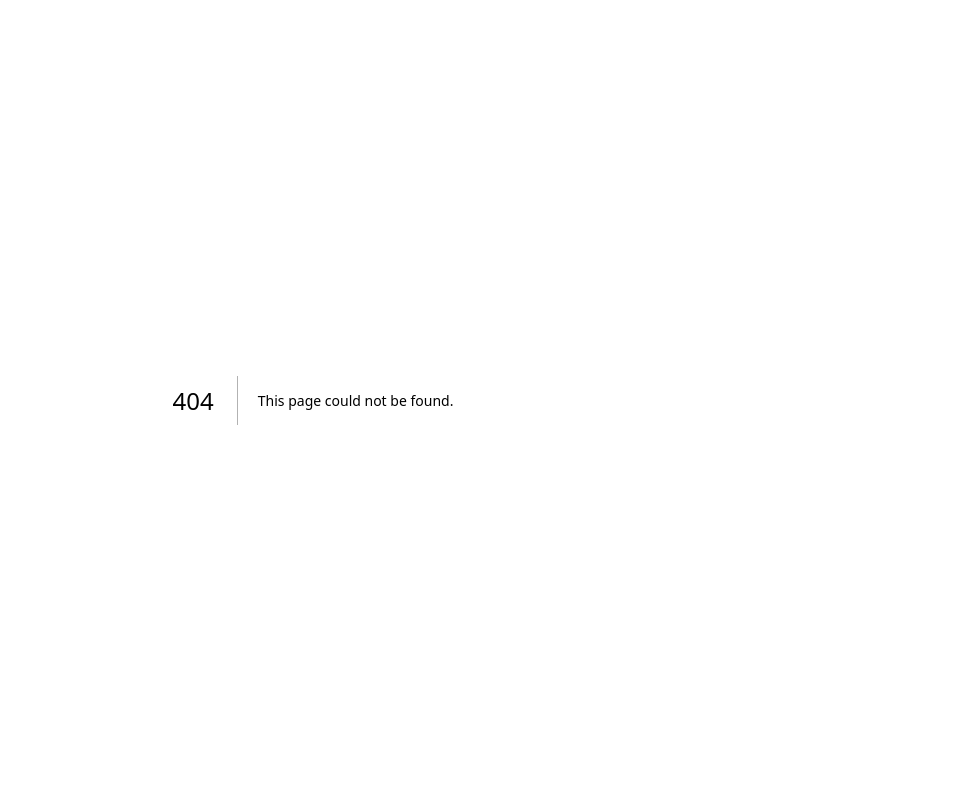
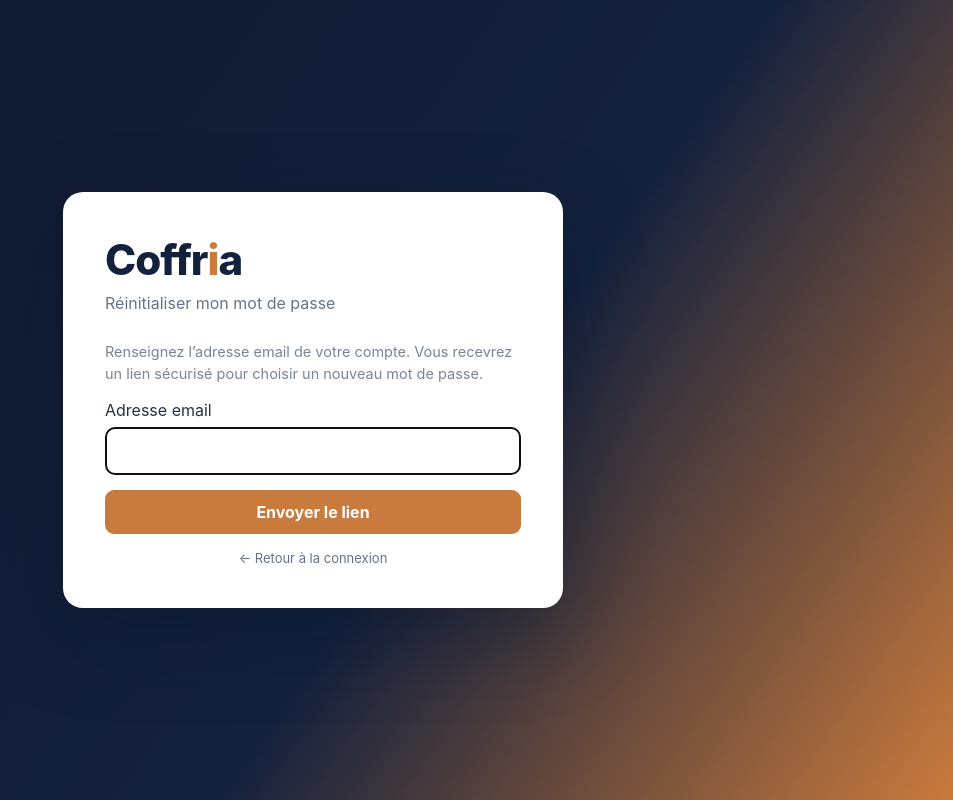
Before and after one commit to Doumouss29/coffria, a Next.js app in the folder apps/web/: page /mot-de-passe-oublie in a window 1280 px wide. Before the commit this address had no page. Shown: the whole page, without its empty margins (327-1280 px from the left). Built offline with nearby package versions, Linux system fonts and the light colour scheme; no server answers.

Commit message:
Ajoute la page mot de passe oublie

```diff
--- /dev/null
+++ b/apps/web/app/mot-de-passe-oublie/page.tsx
@@ -0,0 +1,42 @@
+'use client';
+import Link from 'next/link';
+import { useEffect, useState } from 'react';
+import { api } from '../../lib/api';
+import { applyBranding, Branding, DEFAULT_BRANDING, normalizeBranding } from '../../lib/branding';
+
+export default function ForgotPasswordPage() {
+  const [branding, setBranding] = useState<Branding>(DEFAULT_BRANDING);
+  const [email, setEmail] = useState('');
+  const [message, setMessage] = useState('');
+  const [error, setError] = useState('');
+  const [busy, setBusy] = useState(false);
+
+  useEffect(() => {
+    api(`/tenant-branding/public/resolve?host=${encodeURIComponent(window.location.hostname)}`)
+      .then((value) => { const next = normalizeBranding(value); setBranding(next); applyBranding(next); })
+      .catch(() => { setBranding(DEFAULT_BRANDING); applyBranding(DEFAULT_BRANDING); });
+  }, []);
+
+  async function submit(e: React.FormEvent) {
+    e.preventDefault();
+    try {
+      setBusy(true); setError(''); setMessage('');
+      const result = await api('/auth/forgot-password', { method: 'POST', body: JSON.stringify({ email }) });
+      setMessage(result.message || 'Si un compte correspond à cette adresse, un email vient d’être envoyé.');
+    } catch (e: any) { setError(e.message); }
+    finally { setBusy(false); }
+  }
+
+  return <main className="login"><div className="loginCard">
+    <div className="brand">{branding.isEnabled ? branding.appName : <>Coffr<span>i</span>a</>}</div>
+    <div className="sub">Réinitialiser mon mot de passe</div>
+    <form onSubmit={submit}>
+      <p className="muted">Renseignez l’adresse email de votre compte. Vous recevrez un lien sécurisé pour choisir un nouveau mot de passe.</p>
+      <label className="field">Adresse email<input type="email" autoComplete="email" value={email} onChange={e=>setEmail(e.target.value)} required autoFocus/></label>
+      {message&&<div className="alert success">{message}</div>}
+      {error&&<p className="loginError">{error}</p>}
+      <button className="primary full" disabled={busy}>{busy?'Envoi…':'Envoyer le lien'}</button>
+    </form>
+    <div className="loginBack"><Link href="/connexion">← Retour à la connexion</Link></div>
+  </div></main>;
+}
```
